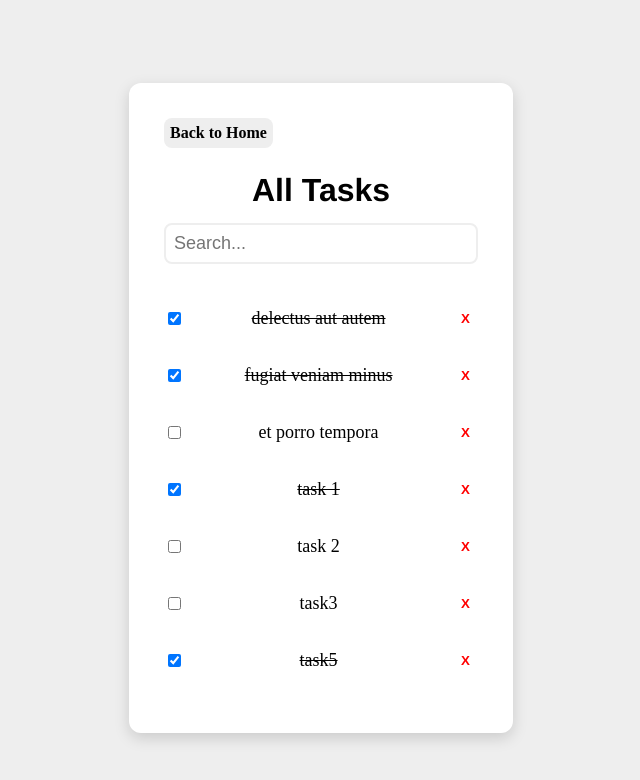
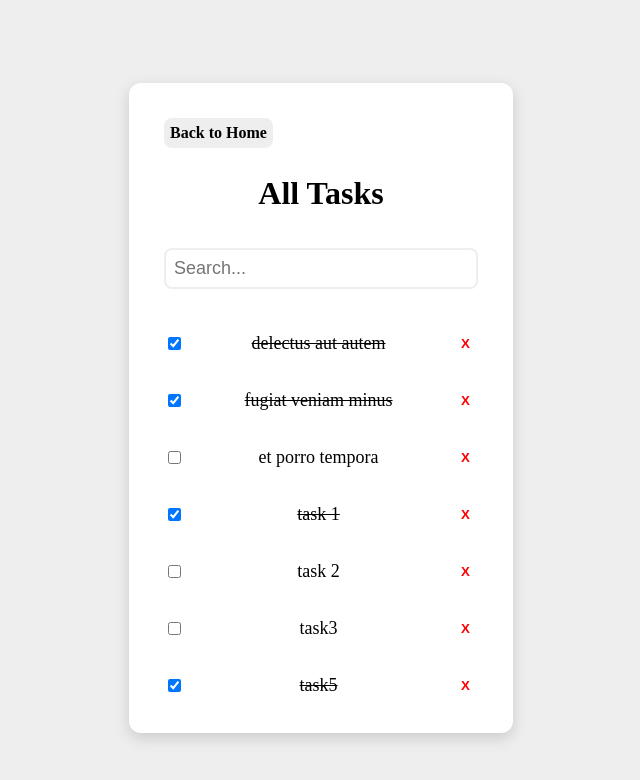
Before and after one commit to AvaniSujith/ToDo-App, a Vue app: page /tasksPage in a window 1280 px wide. Shown: the top 780 px of the page, without its empty margins (327-967 px from the left). Built offline with nearby package versions, Linux system fonts and the light colour scheme; data requests are answered from the project's data file.

Commit message:
feat: add back button and improve styling

```diff
--- a/src/components/AddTask.vue
+++ b/src/components/AddTask.vue
@@ -6,6 +6,7 @@ import { useTaskStore } from "@/store/Task";
 import InputBar from "./InputBar.vue";
 
 const taskStore = useTaskStore();
+
 const taskTitle = ref("");
 
 const handleAddTask = async () => {
@@ -38,12 +39,13 @@ const handleAddTask = async () => {
   </div>
 </template>
 
-<style>
+<style scoped>
 .add-task-container {
   display: flex;
   gap: 5px;
   width: 100%;
 }
+
 .add-task {
   background-color: #317ed6;
   padding: 8px;
--- a/src/components/DropDown.vue
+++ b/src/components/DropDown.vue
@@ -25,7 +25,7 @@ const handleChange = () => {
   </div>
 </template>
 
-<style>
+<style scoped>
 .dropdown-container {
   width: 100%;
 }
--- a/src/components/EmptyTask.vue
+++ b/src/components/EmptyTask.vue
@@ -4,7 +4,7 @@
     </div>
 </template>
 
-<style>
+<style scoped>
 .empty-task{
     font-size: 18px;
 }
--- a/src/components/InputBar.vue
+++ b/src/components/InputBar.vue
@@ -19,7 +19,7 @@ const handleInput = (event) => {
   />
 </template>
 
-<style>
+<style scoped>
 .input-bar {
   border: 2px solid #eee;
   padding: 8px;
--- a/src/components/TaskList.vue
+++ b/src/components/TaskList.vue
@@ -36,7 +36,7 @@ const handleDelete = (id) => {
   </ul>
 </template>
 
-<style>
+<style scoped>
 .tasks {
   padding-left: 0px;
 }
--- a/src/pages/HomePage.vue
+++ b/src/pages/HomePage.vue
@@ -17,6 +17,7 @@ const currentFilter = ref("all");
 const searchQuery = ref("");
 
 const filteredTask = computed(() => {
+
   const tasks = taskStore.tasks;
   const currentFilterValue = currentFilter.value;
   const searchQueryValue = searchQuery.value.trim().toLowerCase();
@@ -106,7 +107,7 @@ onMounted(async () => {
   </div>
 </template>
 
-<style>
+<style scoped>
 .heading {
   display: flex;
   align-items: center;
--- a/src/pages/TaskPage.vue
+++ b/src/pages/TaskPage.vue
@@ -67,7 +67,7 @@ onMounted(async () => {
   <div class="loading-container" v-else>Loading data....</div>
 </template>
 
-<style>
+<style scoped>
 .back-button {
   background: #eee;
   border-radius: 8px;
@@ -88,7 +88,12 @@ h2 {
 .task-container{
   max-height: 436px;
   height: 100%;
+  width: 100%;
   overflow-y: auto;
   scroll-behavior: smooth;
 }
+
+.page-container{
+  width: 100%;
+}
 </style>
```
